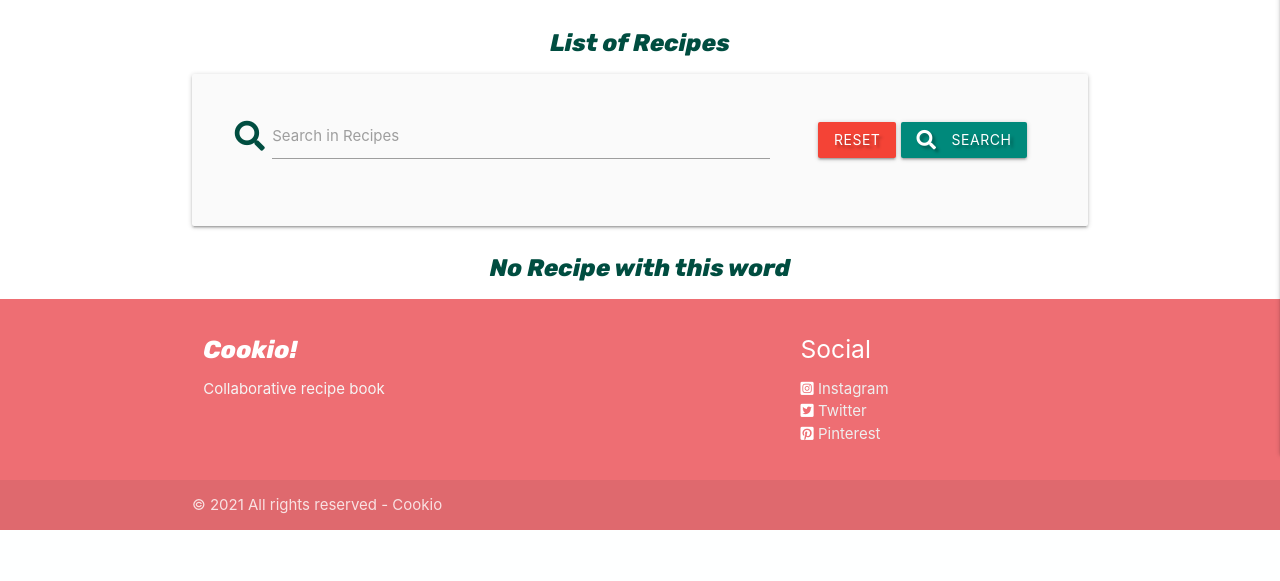
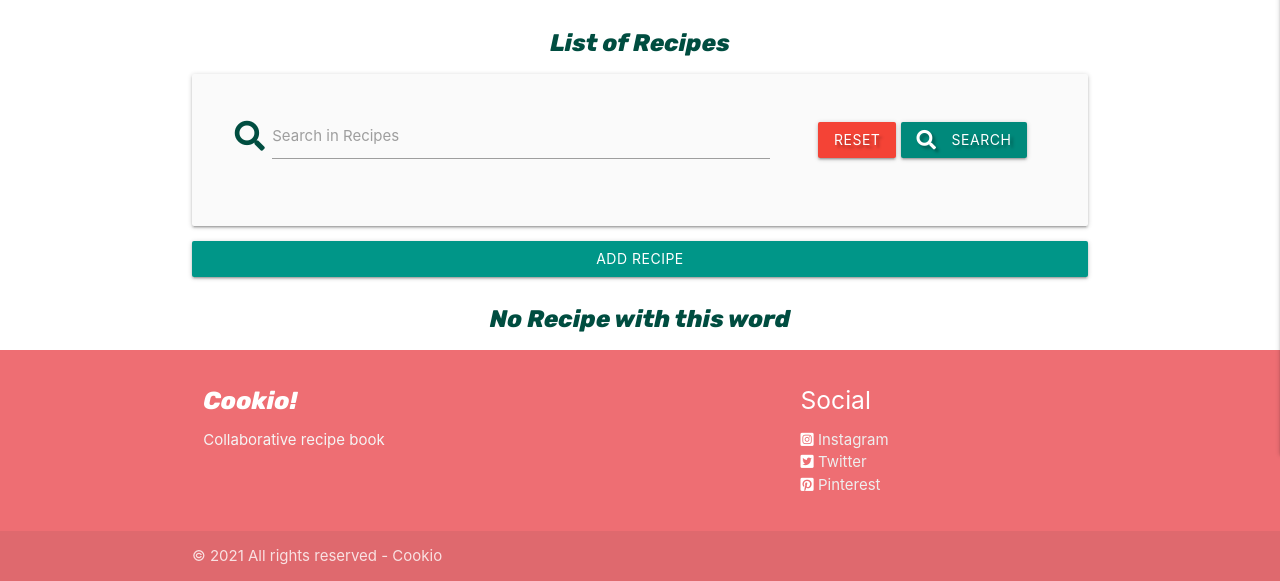
Before and after one commit to Code-Institute-Submissions/cookio, a Flask app: page / in a window 1280 px wide. Shown: the part 406-987 px from the top of the page. Before the commit the page ends 936 px from the top, so only its background shows below. Run offline with Flask 2, Linux system fonts and the light colour scheme; data that the repository does not hold is empty; some libraries are stand-ins or nearby versions.

Commit message:
Add 'Add Recipe' button on top of the Recipe List, removed from Navbar

```diff
--- a/app.py
+++ b/app.py
@@ -43,7 +43,7 @@ def register():
             {"username": request.form.get("username").lower()})
 
         if existing_user:
-            flash("Username already exists")
+            flash("This COOKIO! username already exists")
             return redirect(url_for("register"))
 
         register = {
--- a/static/css/style.css
+++ b/static/css/style.css
@@ -39,3 +39,9 @@
     font-family: 'Rubik', sans-serif;
     font-size: x-large;
   }
+
+  .waves-light {
+    display: flex;
+    justify-content: center;
+    align-items: center;
+  }
--- a/templates/base.html
+++ b/templates/base.html
@@ -29,7 +29,6 @@
                     <li><a href="{{ url_for('get_recipes') }}">Home</a></li>
                     {% if session.user %}
                     <li><a href="{{ url_for('profile', username=session['user']) }}">Profile</a></li>
-                    <li><a href="{{ url_for('add_recipe') }}">New Recipe</a></li>
                     {% if session.user|lower == "admin"|lower %}
                     <li><a href="{{ url_for('get_categories') }}">Manage Categories</a></li>
                     {% endif %}
@@ -114,7 +113,7 @@
     <!-- Modal Structure -->
     <div id="confirmation-dialog" class="modal">
         <div class="modal-content">
-            <h4>Are you sure you want to proceed?</h4>
+            <h4>Are you sure that you want to proceed?</h4>
         </div>
         <div class="modal-footer">
             <a href="#!" class="modal-close waves-effect waves-green btn-flat">Cancel</a>
--- a/templates/recipes.html
+++ b/templates/recipes.html
@@ -36,6 +36,12 @@
     </form>
 </div>
 
+<!-- Add Recipe Button -->
+
+<a href="{{ url_for('add_recipe') }}" class="waves-effect teal center waves-light btn">Add Recipe</a>
+
+<!-- Collapsible-->
+
 {% if recipes|length > 0 %}
 <ul class="collapsible">
     {% for recipe in recipes %}
```
Lines whose indentation alone changed are shown as unchanged.
